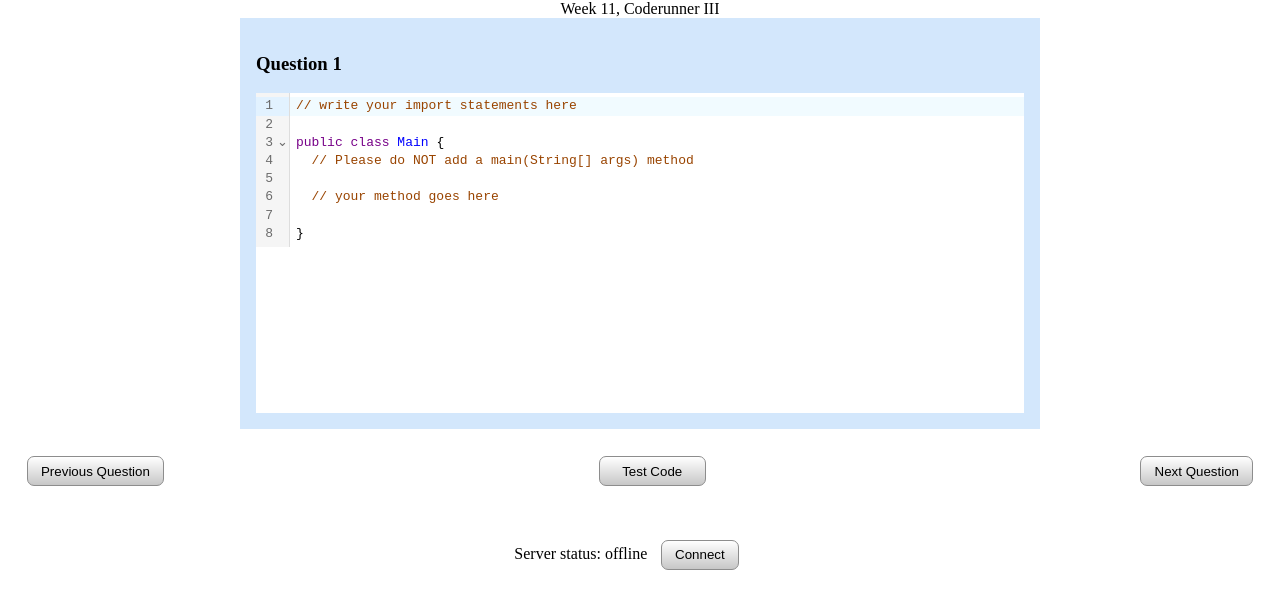
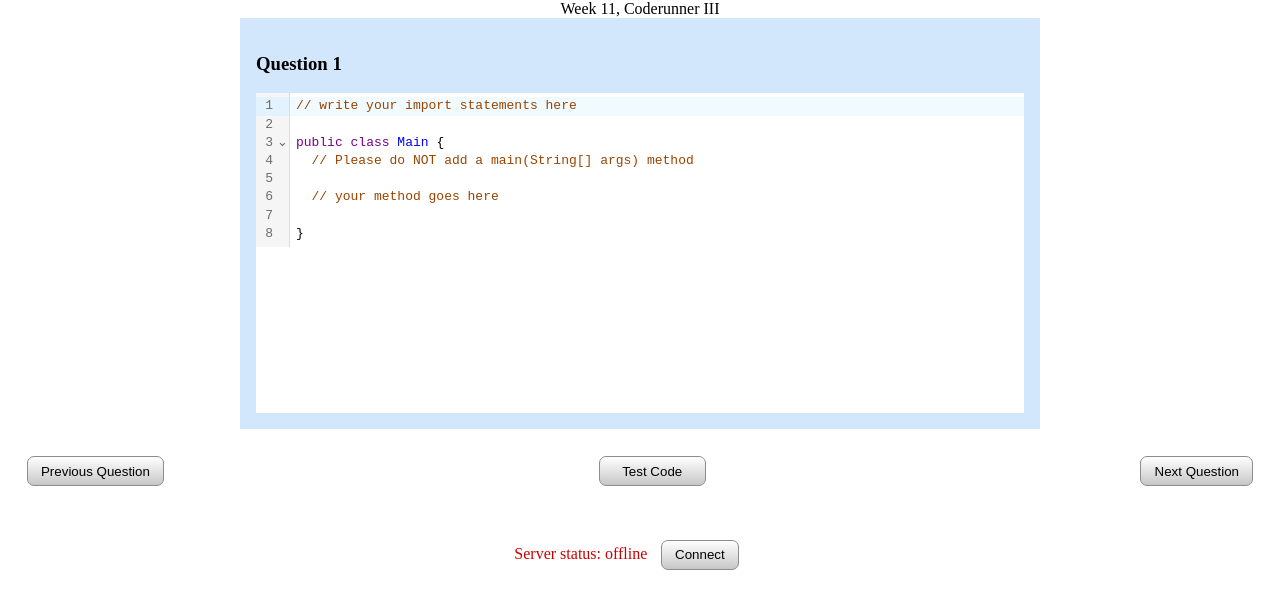
Before and after one commit to TheAughat/codewalker, a React (Create React App) app: page /week11q1 in a window 1280 px wide. Shown: the top 608 px of the page. Built offline with nearby package versions, Linux system fonts and the light colour scheme; no server answers.

Commit message:
changes to index.html and server status coloring added

```diff
--- a/public/index.html
+++ b/public/index.html
@@ -2,42 +2,15 @@
 <html lang="en">
   <head>
     <meta charset="utf-8" />
-    <link rel="icon" href="%PUBLIC_URL%/favicon.ico" />
     <meta name="viewport" content="width=device-width, initial-scale=1" />
-    <meta name="theme-color" content="#000000" />
     <meta
       name="description"
-      content="Web site created using create-react-app"
+      content="A CodeRunner analog to test your solutions on some test cases and hammer out the most common errors."
     />
-    <link rel="apple-touch-icon" href="%PUBLIC_URL%/logo192.png" />
-    <!--
-      manifest.json provides metadata used when your web app is installed on a
-      user's mobile device or desktop. See https://developers.google.com/web/fundamentals/web-app-manifest/
-    -->
-    <link rel="manifest" href="%PUBLIC_URL%/manifest.json" />
-    <!--
-      Notice the use of %PUBLIC_URL% in the tags above.
-      It will be replaced with the URL of the `public` folder during the build.
-      Only files inside the `public` folder can be referenced from the HTML.
-
-      Unlike "/favicon.ico" or "favicon.ico", "%PUBLIC_URL%/favicon.ico" will
-      work correctly both with client-side routing and a non-root public URL.
-      Learn how to configure a non-root public URL by running `npm run build`.
-    -->
     <title>CodeWalker</title>
   </head>
   <body>
     <noscript>You need to enable JavaScript to run this app.</noscript>
     <div id="root"></div>
-    <!--
-      This HTML file is a template.
-      If you open it directly in the browser, you will see an empty page.
-
-      You can add webfonts, meta tags, or analytics to this file.
-      The build step will place the bundled scripts into the <body> tag.
-
-      To begin the development, run `npm start` or `yarn start`.
-      To create a production bundle, use `npm run build` or `yarn build`.
-    -->
   </body>
 </html>
--- a/src/codewalker-components/ServerConnect.js
+++ b/src/codewalker-components/ServerConnect.js
@@ -14,20 +14,23 @@ const ServerConnect = () => {
         if (status === 'online') {
             setBtnStatus('Connect');
             setStatus('offline');
+            document.getElementsByClassName('status-text')[0].style = 'color:#cc0000;';
             await fetch('http://localhost:8080/stop-server');
         }
         else if (status === 'offline') {
+            document.getElementsByClassName('status-text')[0].style = 'color:#cc0000;';
             const res = await fetch('http://localhost:8080/codewalker-check').then(resp => resp.json());
             if (res.result === 'cw server up and running') {
                 setBtnStatus('Stop Server');
                 setStatus('online');
+                document.getElementsByClassName('status-text')[0].style = 'color:#00802b;';
             }
         }
     }
 
     return (
         <div className="server-connect">
-            <p>Server status: {status}</p>
+            <p className='status-text'>Server status: {status}</p>
             <button className="btn connect-btn" onClick={async () => {
                 makeConnection();
             }}>{btnStatus}</button>
--- a/src/codewalker-components/server-connect.css
+++ b/src/codewalker-components/server-connect.css
@@ -7,6 +7,6 @@
     margin-left: 1em;
 }
 
-p {
+.status-text {
     margin: 2em 0em;
 }
```
Also changed, not shown: public/manifest.json (deleted).
